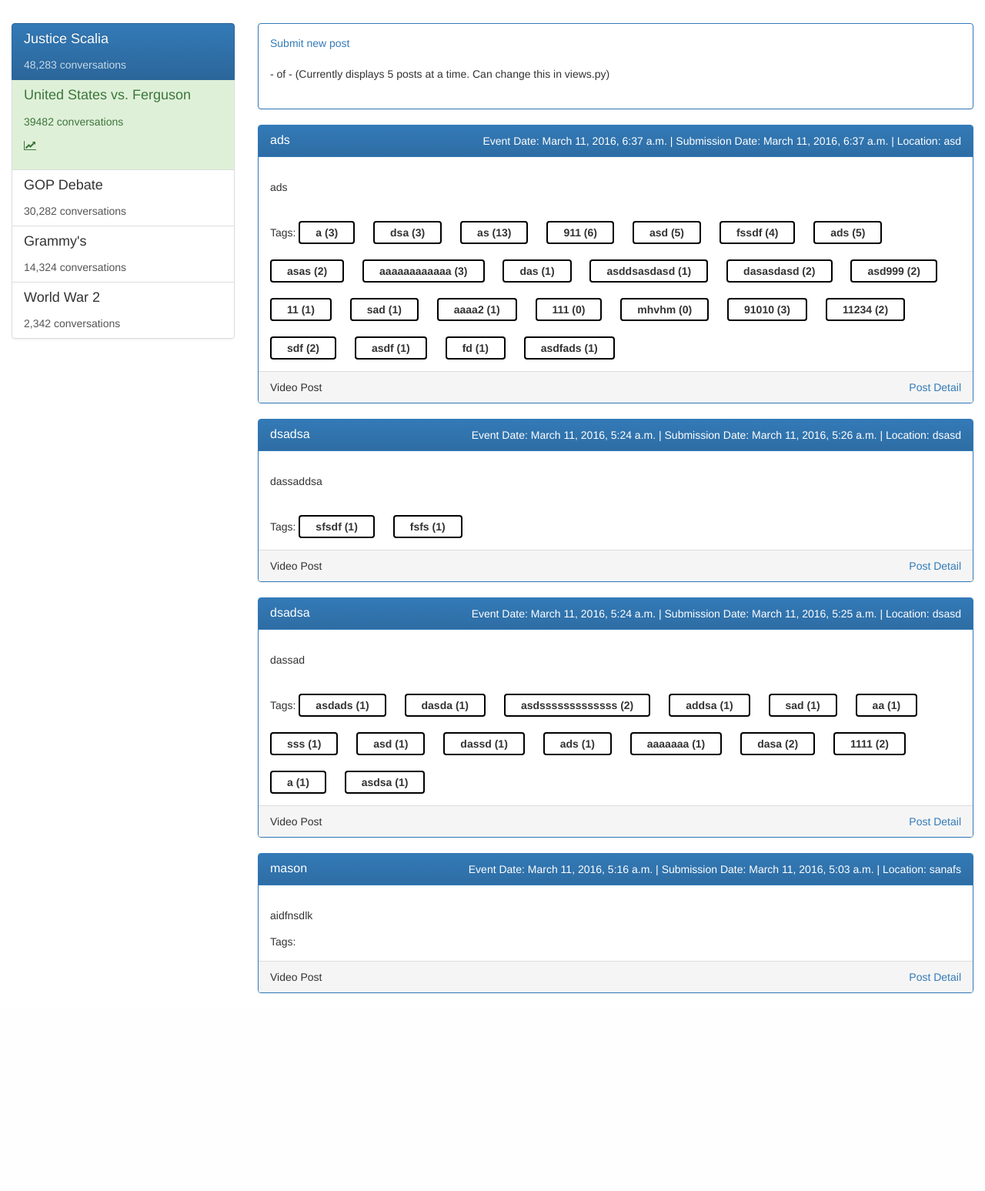
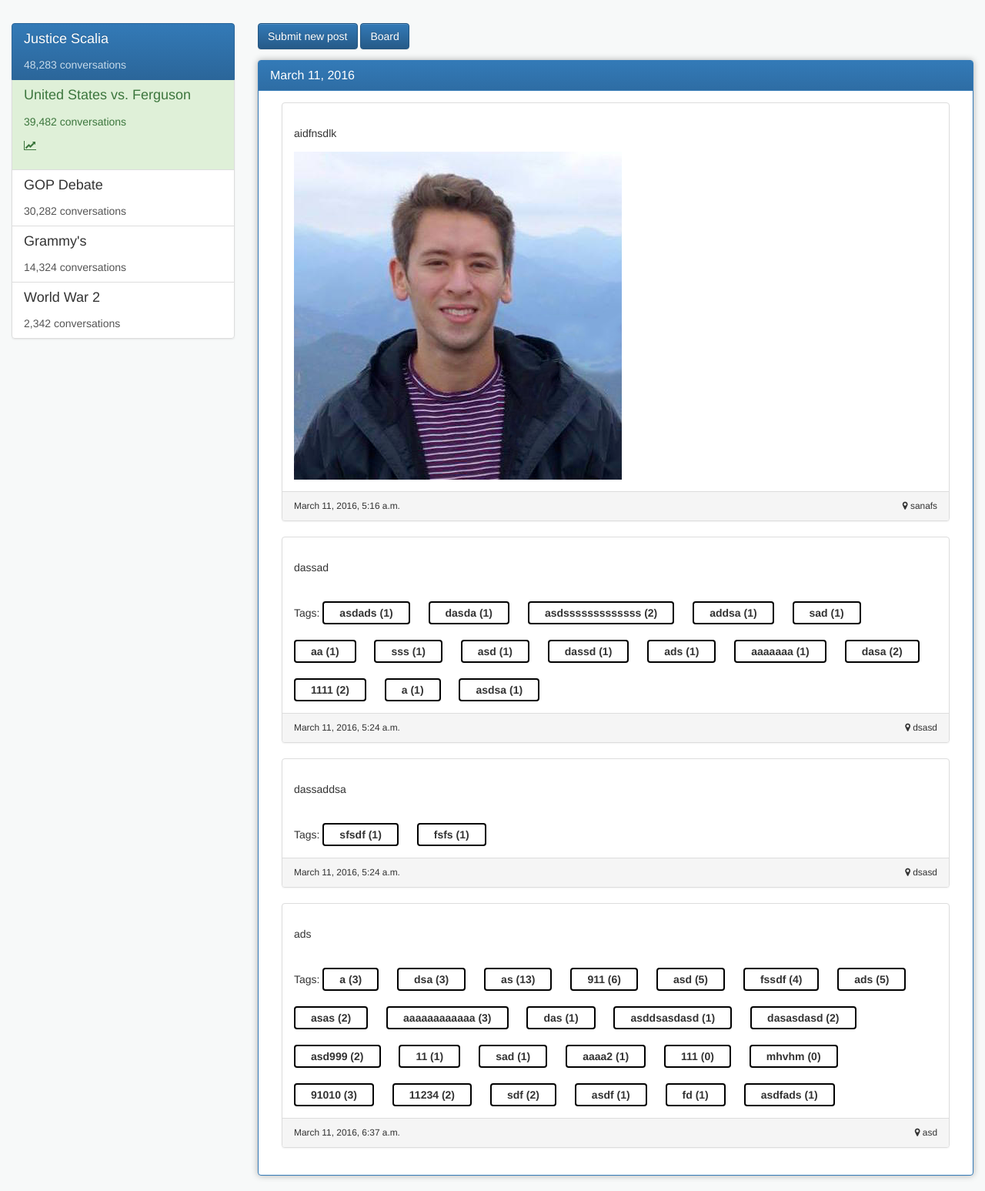
Before and after one commit to sgulati3/CS191, a Django app: page /posts/ in a window 1280 px wide. Shown: the part 202-1749 px from the top of the page at 77% size. Before the commit the page ends 1492 px from the top, so only its background shows below. Run offline with Django 3.2, Linux system fonts and the light colour scheme; data comes from the database, SQL or seed files in the repository; some libraries are stand-ins or nearby versions.

Commit message:
date buckets + accordion effect for posts

```diff
--- a/CS191/posts/static/css/main.css
+++ b/CS191/posts/static/css/main.css
@@ -1,6 +1,14 @@
+body {
+	background: #F7F9F9;
+}
+
 /* Override Bootstrap */
 p {
 	margin: 1em 0;
+}
+
+.margin-bottom {
+	margin-bottom: 1em;
 }
 
 .navbar {
@@ -24,6 +32,10 @@
     }
 }
 
+.post-group {
+	box-shadow: 0px 0px 8px rgba(0,0,0,0.3);
+}
+
 /* Masonry for board */
 .masonry {
 	margin: 0 auto;
--- a/CS191/posts/templates/includes/tags.html
+++ b/CS191/posts/templates/includes/tags.html
@@ -2,7 +2,6 @@
 
 <script>
 (function() {
-
     $('.unvoted-tag').click(function() {
         vote($(this));
         return false;
--- a/CS191/posts/templates/posts/detail.html
+++ b/CS191/posts/templates/posts/detail.html
@@ -24,7 +24,7 @@
 
 				{% if post.photo %}
                     {% if post.photo.url %}
-                        <img src="{{ post.photo.url }}">
+                        <img src="{{ post.photo.url }}" />
                     {% endif %}
 				{% endif %}
 
--- a/CS191/posts/templates/posts/index.html
+++ b/CS191/posts/templates/posts/index.html
@@ -15,7 +15,7 @@
 					<a href="#" class="list-group-item list-group-item-success">
 						<h4 class="list-group-item-heading">United States vs. Ferguson</h4>
 						<p class="list-group-item-text">
-							<p>39482 conversations</p>
+							<p>39,482 conversations</p>
 							<p><i class="fa fa-line-chart hot-topic"></i></p>
 						</p>
 					</a>
@@ -37,10 +37,11 @@
 			<div class="col-md-9 col-sm-9">
 				<div class="row">
 					<div class="col-md-12 col-sm-12">
-                        <div class="panel panel-primary">
-							<div class="panel-body">
-                                <a type="submit" href="{% url 'posts:create' %}">Submit new post</a>
-                                <br/>
+                        <!-- <div class="panel panel-primary"> -->
+							<!-- <div class="panel-body"> -->
+                                <a class="btn btn-primary margin-bottom" href="{% url 'posts:create' %}">Submit new post</a>
+                                <a class="btn btn-primary margin-bottom" href="board">Board</a>
+                                <!-- <br/>
                                 <div class="pagination">
                                     <span class="step-links">
                                         {% if latest_post_list.has_previous %}
@@ -56,26 +57,48 @@
                                         {% endif %}
                                         (Currently displays 5 posts at a time. Can change this in views.py)
                                     </span>
+                                </div> -->
+                            <!-- </div> -->
+                        <!-- </div> -->
                     </div>
+                    {% if grouped_posts %}
+
+                    	{% for group in grouped_posts %}
+                    	<div class="col-md-12 col-sm-12">
+                    		<div class="panel panel-primary post-group">
+                    			<div class="panel-heading" role="tab">
+                    				<h4 class="panel-title">
+                    					<a role="button" data-toggle="collapse" href="#{{ group|date_to_integer:group }}" aria-expanded="true" aria-controls="{{ group|date_to_integer:group }}">
+                    						{{ group }}
+                    					</a>
+                    				</h4>
                     			</div>
-                        </div>
-                    </div>
-                    {% if latest_post_list %}
-						{% for post in latest_post_list %}
+                    			<div id="{{ group|date_to_integer:group }}" class="panel-collapse collapse in" role="tabpanel">
+                    				<div class="panel-body">
+                    					{% for post in grouped_posts|get_value:group %}
 			                    		<div class="col-md-12 col-sm-12">
-							<div class="panel panel-primary">
-								<div class="panel-heading clearfix">
+											<div class="panel panel-default">
+												<!-- <div class="panel-heading clearfix">
 													<h3 class="panel-title pull-left">{{ post.title }}</h3>
 				                                    <span class="pull-right">Event Date: {{ post.event_date }} | Submission Date: {{ post.sub_date }} | Location: {{ post.location }}</span>
-								</div>
+												</div> -->
 												<div class="panel-body">
 													<p>{{ post.text }}</p>
+
+													{% if post.photo %}
+									                    {% if post.photo.url %}
+									                        <img src="{{ post.photo.url }}" />
+									                    {% endif %}
+													{% endif %}
+
+													{% if tag_map|get_value:post.id %}
 														Tags:
-									{% for tag in tag_map|get_tags:post.id %}
+														{% for tag in tag_map|get_value:post.id %}
 															<div class="unvoted-tag update-tag" value="{{ tag.title }}" post-id="{{ post.id }}">{{ tag.title }}
 							                                (<div class="update-tag-votes">{{ tag.votes }}</div>)
 							                            </div>
 														{% endfor %}
+													{% endif %}
 
 													{% if post.url %}
 													<p>
@@ -84,27 +107,37 @@
 													{% endif %}
 												</div>
 												<div class="panel-footer clearfix">
-									<span class="pull-left">
-										{{ post.get_post_type_display }}
+													<span class="pull-left small">
+														{{ post.event_date }}
+														<!-- {{ post.get_post_type_display }} -->
+														<!-- Event Date: {{ post.event_date }} | Submission Date: {{ post.sub_date }} -->
 													</span>
-									<span class="pull-right">
-	                                    <a href="{{ post.get_absolute_url }}">Post Detail</a>
+													<span class="pull-right small">
+														<i class="fa fa-map-marker"></i> {{ post.location }}
+					                                    <!-- <a href="{{ post.get_absolute_url }}">Post Detail</a> -->
 													</span>
 												</div>
 											</div>
 										</div>
+
 			                    		{% endfor %}
+                    				</div>
+                    			</div>
+                    		</div>
+                    	</div>
+                    	{% endfor %}
+
                     {% else %}
                     <div class="col-md-12 col-sm-12">
 						<h3>No posts available</h3>
 					</div>
 					{% endif %}
+
 				</div>
 			</div>
 		</div>
-
 	</div>
 </main>
 
 {% include "includes/tags.html" %}
-<script src="{% static "js/grid.js" %}"></script>
+<script src="{% static "js/affix.custom.js" %}"></script>
--- a/CS191/posts/views.py
+++ b/CS191/posts/views.py
@@ -8,13 +8,27 @@
 from .forms import PostForm
 from .models import Post
 from tags.models import Tag
+from collections import defaultdict
+
+from itertools import groupby
 
 import json
 
 
 # Default page that displays all posts
 def index(request):
-    all_posts = Post.objects.all().order_by('-event_date')
+    all_posts = Post.objects.all().order_by('event_date')
+    grouped_posts = defaultdict(list)
+
+    # for key, values in groupby(all_posts, key=lambda post: post.event_date.date()):
+    #     print('-')
+    #     print(key)
+    #     print(list(values))
+    #     grouped_posts[key] = list(values)
+
+    for post in all_posts:
+        grouped_posts[post.event_date.date()].append(post)
+
     paginator = Paginator(all_posts, 5) # Show 5 posts per page
     page_num = request.GET.get('page')
 
@@ -30,7 +44,8 @@
     context = {
         'latest_post_list': all_posts,
         'tag_map': {post.id : post.get_tags_by_post() for post in all_posts},
-        'tag_titles': None
+        'tag_titles': None,
+        'grouped_posts': grouped_posts
     }
 
     return render(request, 'posts/index.html', context)
@@ -87,5 +102,9 @@
     return render(request, 'posts/board.html')
 
 @register.filter
-def get_tags(dictionary, key):
+def get_value(dictionary, key):
     return dictionary.get(key)
+
+@register.filter
+def date_to_integer(dt_time, unused_parameter):
+    return 10000*dt_time.year + 1000*dt_time.month + dt_time.day
```
Lines whose indentation alone changed are shown as unchanged.
